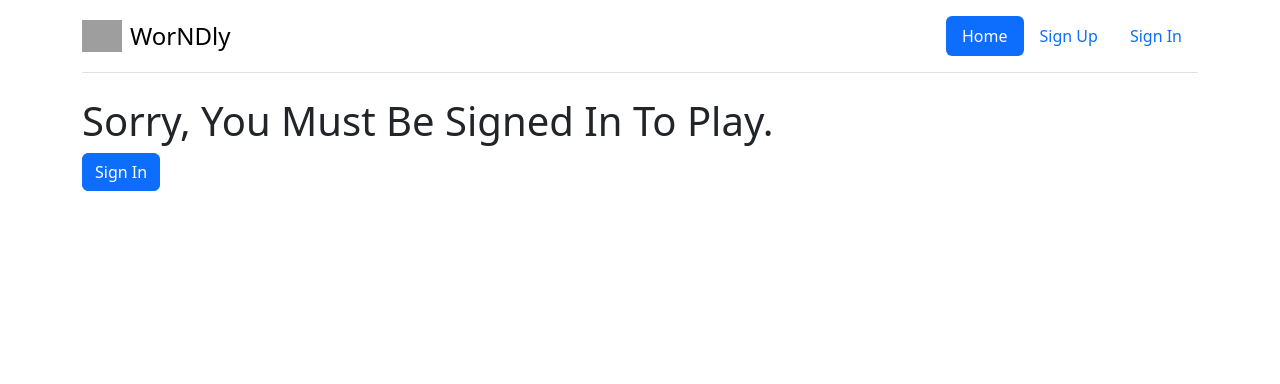
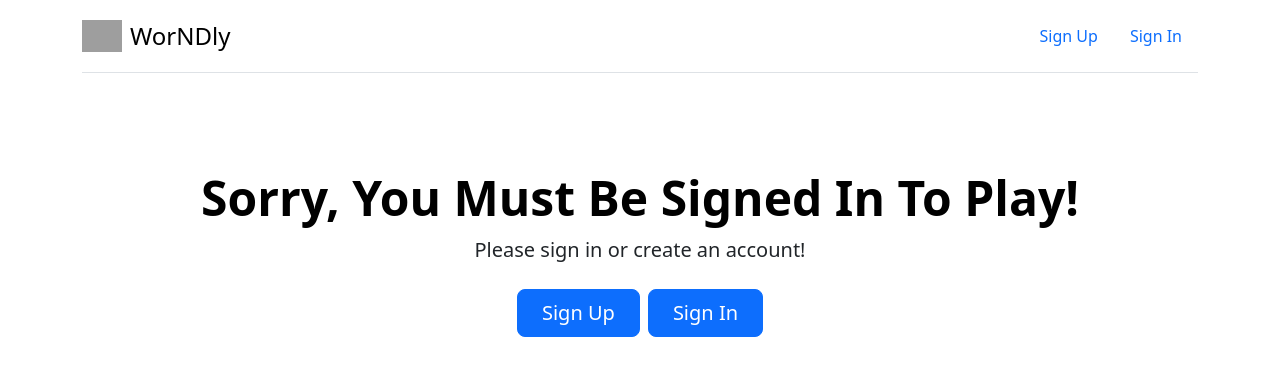
Before and after one commit to NKyhl/WordleND, a Django app: page /play in a window 1280 px wide. Shown: the top 384 px of the page. Run offline with Django 5.2, Linux system fonts and the light colour scheme; grey boxes are pictures that could not be loaded.

Commit message:
cosmetic nav-bar and error screen updates

```diff
--- a/webapp/wordleND/templates/base.html
+++ b/webapp/wordleND/templates/base.html
@@ -20,6 +20,9 @@
                     <a href="/" class="nav-link active" aria-current="page">Home</a>
                 </li>
                 {% if user.is_authenticated %}
+                    <li class="nav-item">
+                        <a href="/play" class="nav-link" aria-current="page">Play</a>
+                    </li>
                     <li class="nav-item">
                         <a href="/signout" class="nav-link" aria-current="page">Sign Out</a>
                     </li>
--- a/webapp/wordleND/templates/index.html
+++ b/webapp/wordleND/templates/index.html
@@ -14,12 +14,18 @@
             Your favorite game, now in multiple-languages!
         </p>
         <div class="d-grid gap-2 d-sm-flex justify-content-sm-center">
+            {% if user.is_authenticated %}
+            <button type="button" class="btn btn-primary btn-lg px-4 gap-3">
+                <a href="/play" class="nav-link active">Play</a>
+            </button>
+            {% else %}
             <button type="button" class="btn btn-primary btn-lg px-4 gap-3">
                 <a href="/signup" class="nav-link">Sign Up</a>
             </button>
             <button type="button" class="btn btn-outline-secondary btn-lg px-4">
                 <a href="/signin" class="nav-link">Sign In</a>
             </button>
+            {% endif %}
         </div>
     </div>
 </div>
--- a/webapp/wordleND/templates/play.html
+++ b/webapp/wordleND/templates/play.html
@@ -1,13 +1,47 @@
 {% extends "base.html" %}
 
 {% block title %}Play WorNDly!{% endblock %}
+
+{% block nav-pills %}
+{% if user.is_authenticated %}
+    <li class="nav-item">
+        <a href="/play" class="nav-link active" aria-current="page">Play</a>
+    </li>
+    <li class="nav-item">
+        <a href="/signout" class="nav-link" aria-current="page">Sign Out</a>
+    </li>
+{% else %}
+    <li class="nav-item">
+        <a href="/signup" class="nav-link" aria-current="page">Sign Up</a>
+    </li>
+    <li class="nav-item">
+        <a href="/signin" class="nav-link" aria-current="page">Sign In</a>
+    </li>
+{% endif %}
+{% endblock %}
 
 {% block content %}
 {% if user.is_authenticated %}
 <h1>Play WorNDly</h1>
 <p>Play page</p>
 {% else %}
-<h1>Sorry, You Must Be Signed In To Play.</h1>
-<button class="btn btn-primary"><a href="/signin" class="nav-link">Sign In</a></button>
+<div class="px-4 py-5 my-5 text-center">
+    <h1 class="display-5 fw-bold text-body-emphasis">
+        Sorry, You Must Be Signed In To Play!
+    </h1>
+    <div class="col-lg-6 mx-auto">
+        <p class="lead mb-4">
+            Please sign in or create an account!
+        </p>
+        <div class="d-grid gap-2 d-sm-flex justify-content-sm-center">
+            <button type="button" class="btn btn-primary btn-lg px-4 gap-3">
+                <a href="/signin" class="nav-link active">Sign Up</a>
+            </button>
+            <button type="button" class="btn btn-primary btn-lg px-4 gap-3">
+                <a href="/signin" class="nav-link">Sign In</a>
+            </button>
+        </div>
+    </div>
+</div>
 {% endif %}
 {% endblock %}
```
Also changed, not shown: webapp/wordleND/templates/signin.html (+27 -1 lines), webapp/wordleND/templates/signup.html (+27 -1 lines).
